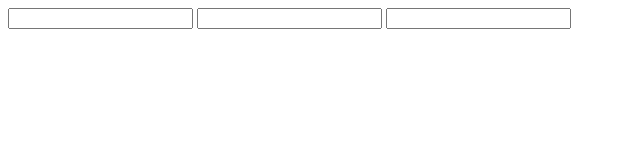
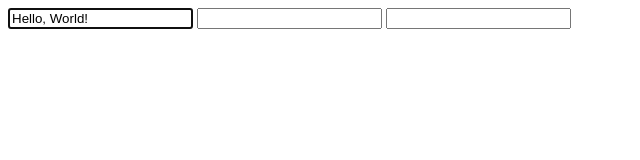
Before and after one commit to rjara001/openmenu.chrome.extensions, a browser extension: page test2.html in a window 1280 px wide. Shown: the whole page, without its empty margins (0-640 px from the left). Drawn offline with Linux system fonts and the light colour scheme.

Commit message:
added capability to paste a value over input react

```diff
--- a/test2.html
+++ b/test2.html
@@ -8,28 +8,58 @@
     <title>Document</title>
 
 </head>
-<script>
-//     document.addEventListener('DOMContentLoaded', function(e){
 
-//     addMenu();
 
-//     const inputTexts = document.querySelectorAll('input[type="text"]');
-//     inputTexts.forEach(_=>{
-//         _.addEventListener('click', (e)=>showMenu(e));
-//     })
-// });
-
-</script>
 <body>
 
 
-    <input type="text"/>
+    <input type="text" id="uno" />
 
-    <input type="text"/>
+    <input type="text" id="dos" />
 
-    <input type="text"/>
+    <input type="text" id="tres" />
 
 </body>
 
+<script>
 
+    function typeIntoElement(element, text) {
+        // Set focus on the element
+        element.focus();
+
+        // Iterate over each character in the text
+        for (let i = 0; i < text.length; i++) {
+            // Create a new KeyboardEvent for each character
+            const keyEvent = new KeyboardEvent('keydown', {
+                key: text[i],
+                bubbles: true,
+                cancelable: true,
+            });
+
+            // Dispatch the keyboard event
+            element.dispatchEvent(keyEvent);
+
+            // Update the value of the element with the current character
+            element.value += text[i];
+
+            // Create and dispatch an input event
+            const inputEvent = new Event('input', { bubbles: true, cancelable: true });
+            element.dispatchEvent(inputEvent);
+
+            // Create and dispatch a keyup event
+            const keyupEvent = new KeyboardEvent('keyup', {
+                key: text[i],
+                bubbles: true,
+                cancelable: true,
+            });
+            element.dispatchEvent(keyupEvent);
+        }
+    }
+
+    // Usage example:
+    const inputElement = document.getElementById('uno');
+    const textToType = 'Hello, World!';
+    typeIntoElement(inputElement, textToType);
+
+</script>
 </html>
```
Also changed, not shown: index.js (+33 -6 lines), js/util.js (+33 -0 lines), popup.html (deleted, +0 -29 lines), manifest.json.
